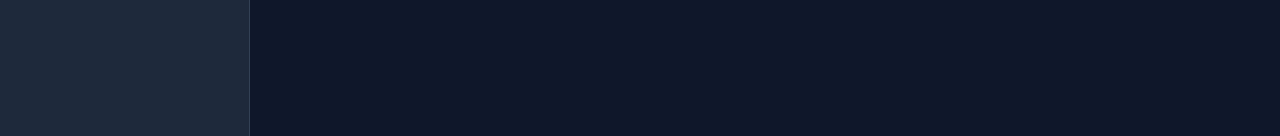
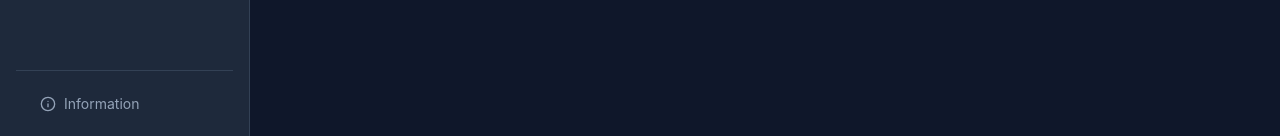
Before and after one commit to nicholas-owen/rdm-virtual-data-crate, a React (Vite) app: page / in a window 1280 px wide. Shown: the part 664-800 px from the top of the page. Built offline with nearby package versions, Linux system fonts and the light colour scheme.

Commit message:
added info panel

```diff
--- /dev/null
+++ b/src/assets/info.md
@@ -0,0 +1,15 @@
+# RDM Virtual Data Crate
+
+**Version:** 1.0.0
+
+## Overview
+The RDM Virtual Data Crate is a simulated file system environment designed for research data management training and demonstration.
+
+## Features
+- **Virtual File System**: Navigate through a simulated directory structure.
+- **File Operations**: Create, delete, rename, and move files and folders.
+- **Drag and Drop**: Intuitive drag-and-drop interface for organizing content.
+- **Persistent Storage**: Your changes are saved locally in your browser.
+
+## About
+This application demonstrates a modern, React-based approach to building file explorer interfaces on the web.
--- /dev/null
+++ b/src/components/InfoModal.tsx
@@ -0,0 +1,65 @@
+import React from 'react';
+import { X } from 'lucide-react';
+
+interface InfoModalProps {
+    isOpen: boolean;
+    onClose: () => void;
+    content: string;
+}
+
+const InfoModal: React.FC<InfoModalProps> = ({ isOpen, onClose, content }) => {
+    if (!isOpen) return null;
+
+    return (
+        <div style={{
+            position: 'fixed',
+            top: 0,
+            left: 0,
+            right: 0,
+            bottom: 0,
+            backgroundColor: 'rgba(0, 0, 0, 0.5)',
+            display: 'flex',
+            alignItems: 'center',
+            justifyContent: 'center',
+            zIndex: 1000,
+            backdropFilter: 'blur(4px)'
+        }}>
+            <div style={{
+                backgroundColor: '#1e293b',
+                borderRadius: '8px',
+                padding: '24px',
+                width: '600px',
+                maxHeight: '80vh',
+                overflowY: 'auto',
+                boxShadow: '0 20px 25px -5px rgba(0, 0, 0, 0.1), 0 10px 10px -5px rgba(0, 0, 0, 0.04)',
+                border: '1px solid var(--border-color)',
+                position: 'relative'
+            }}
+                onClick={(e) => e.stopPropagation()}
+            >
+                <button
+                    onClick={onClose}
+                    style={{
+                        position: 'absolute',
+                        top: '16px',
+                        right: '16px',
+                        background: 'transparent',
+                        border: 'none',
+                        color: 'var(--text-secondary)',
+                        cursor: 'pointer'
+                    }}
+                >
+                    <X size={20} />
+                </button>
+
+                <div style={{ color: 'var(--text-primary)', lineHeight: '1.6' }}>
+                    <div style={{ whiteSpace: 'pre-wrap', fontFamily: 'inherit' }}>
+                        {content}
+                    </div>
+                </div>
+            </div>
+        </div>
+    );
+};
+
+export default InfoModal;
--- a/src/components/Sidebar.tsx
+++ b/src/components/Sidebar.tsx
@@ -1,6 +1,8 @@
 import React from 'react';
 import { useFileSystem } from '../context/FileSystemContext';
-import { Folder, HardDrive, Home } from 'lucide-react';
+import { Folder, HardDrive, Home, Info } from 'lucide-react';
+import InfoModal from './InfoModal';
+import infoContent from '../assets/info.md?raw';
 
 
 const Sidebar: React.FC = () => {
@@ -67,6 +69,8 @@ const Sidebar: React.FC = () => {
         );
     };
 
+    const [isInfoOpen, setIsInfoOpen] = React.useState(false);
+
     return (
         <div style={{
             width: '250px',
@@ -111,6 +115,38 @@ const Sidebar: React.FC = () => {
                 </div>
                 {renderTree(null)}
             </div>
+
+            <div style={{
+                marginTop: 'auto',
+                paddingTop: '16px',
+                borderTop: '1px solid var(--border-color)',
+                paddingLeft: '12px',
+                paddingRight: '12px'
+            }}>
+                <div
+                    className="sidebar-item"
+                    onClick={() => setIsInfoOpen(true)}
+                    style={{
+                        display: 'flex',
+                        alignItems: 'center',
+                        padding: '8px 12px',
+                        cursor: 'pointer',
+                        borderRadius: '6px',
+                        color: 'var(--text-secondary)',
+                        transition: 'all 0.2s ease'
+                    }}
+                >
+                    <Info size={16} style={{ marginRight: '8px' }} />
+                    <span style={{ fontSize: '14px' }}>Information</span>
+                </div>
+            </div>
+
+            <InfoModal
+                isOpen={isInfoOpen}
+                onClose={() => setIsInfoOpen(false)}
+                content={infoContent}
+            />
+
             <style>{`
         .sidebar-item:hover {
           background-color: var(--item-hover) !important;
```
